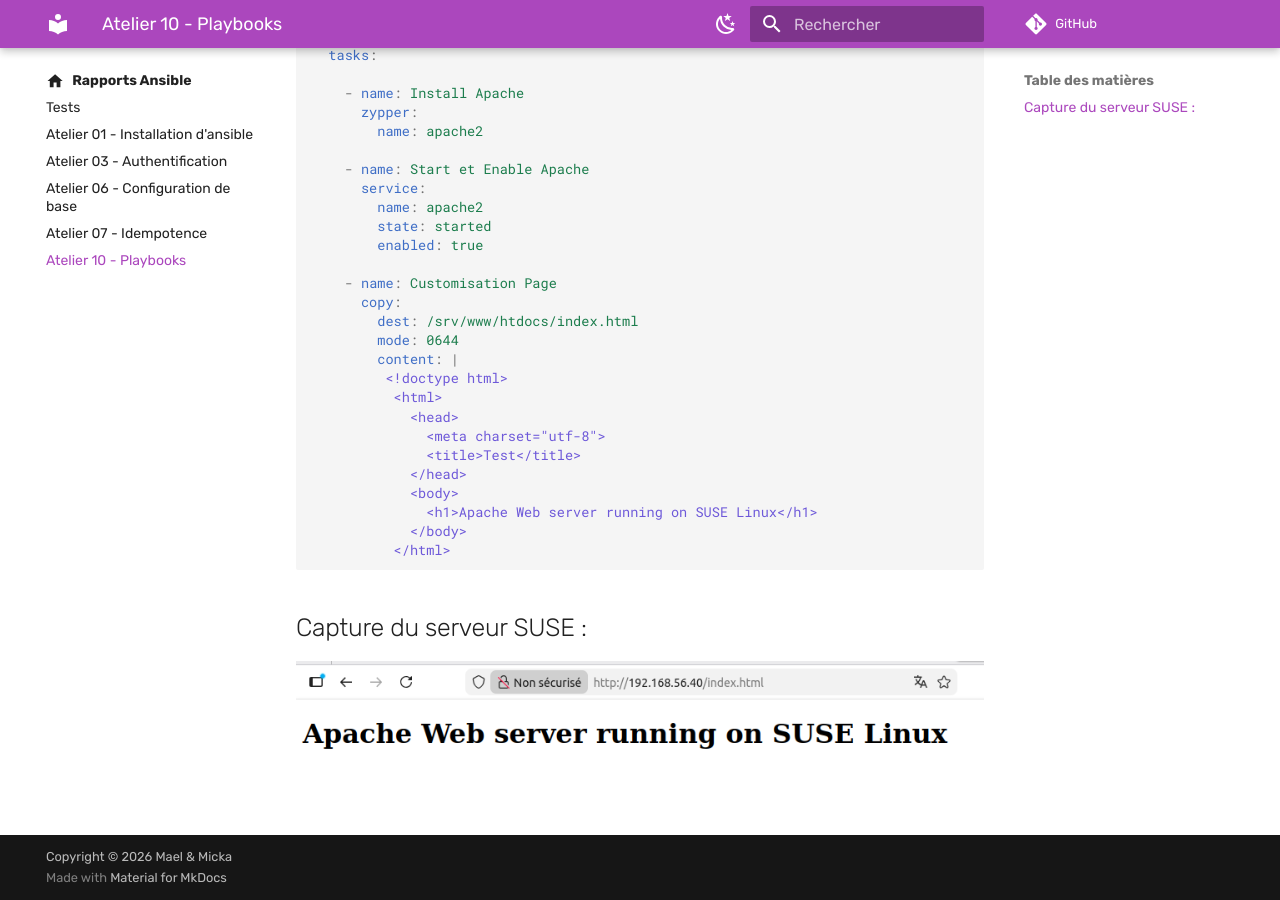
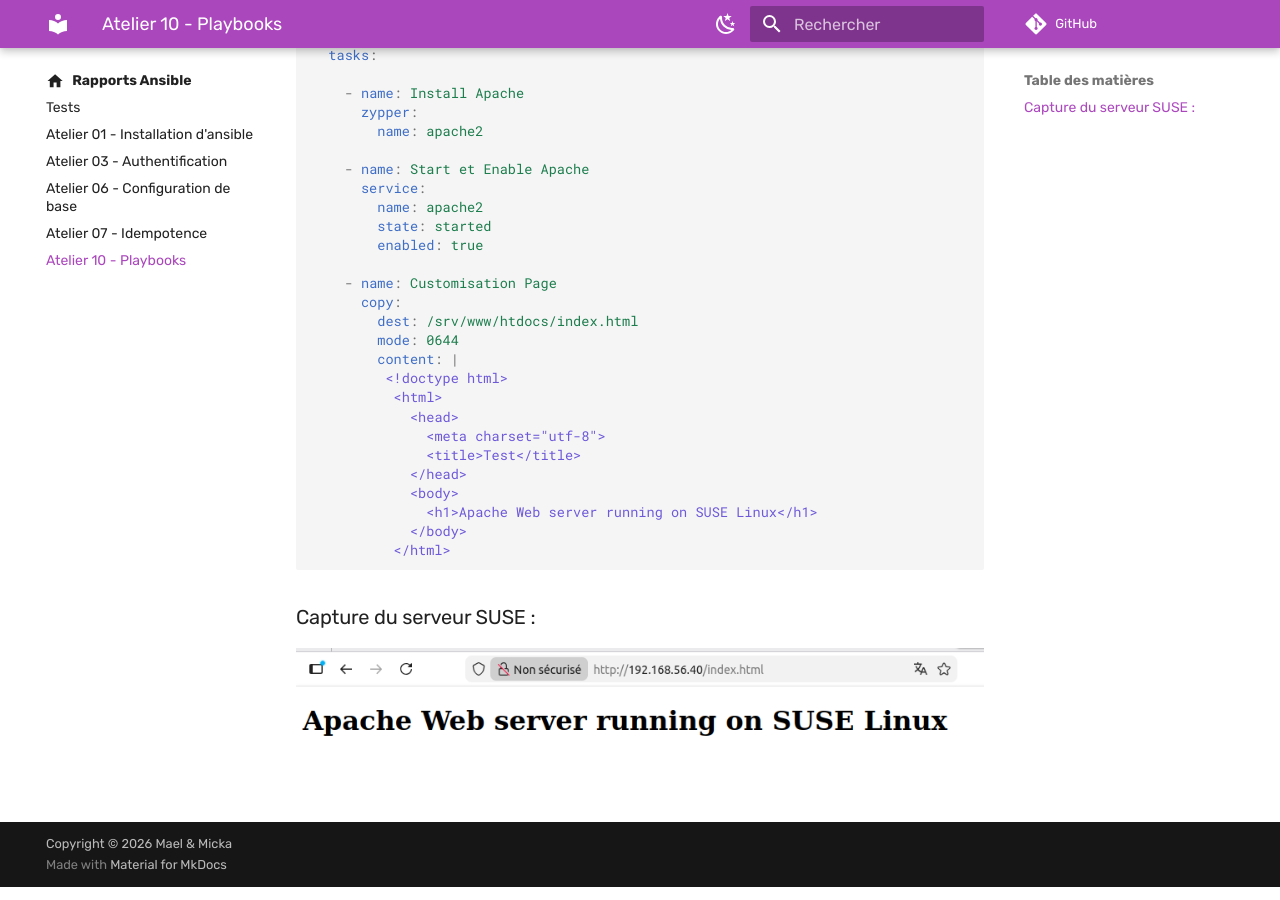
Before and after one commit to saiqo/ansible-kovacs, an MkDocs documentation site: the page built from docs/10-Playbooks/index.md, in a window 1280 px wide and 900 px high, scrolled down 2815 px. Built offline with MkDocs 1.6.1 and Material for MkDocs 9.7.7, drawn with Linux system fonts in a browser that asks for light colours; comment, search, counter and statistics services are not loaded.

Commit message:
correction

````diff
--- a/docs/10-Playbooks/index.md
+++ b/docs/10-Playbooks/index.md
@@ -142,6 +142,6 @@ Voici le playbook pour SUSE :
           </html>
 
 ```
-## Capture du serveur SUSE :
+### Capture du serveur SUSE :
 
 ![alt text](image-2.png)
````
